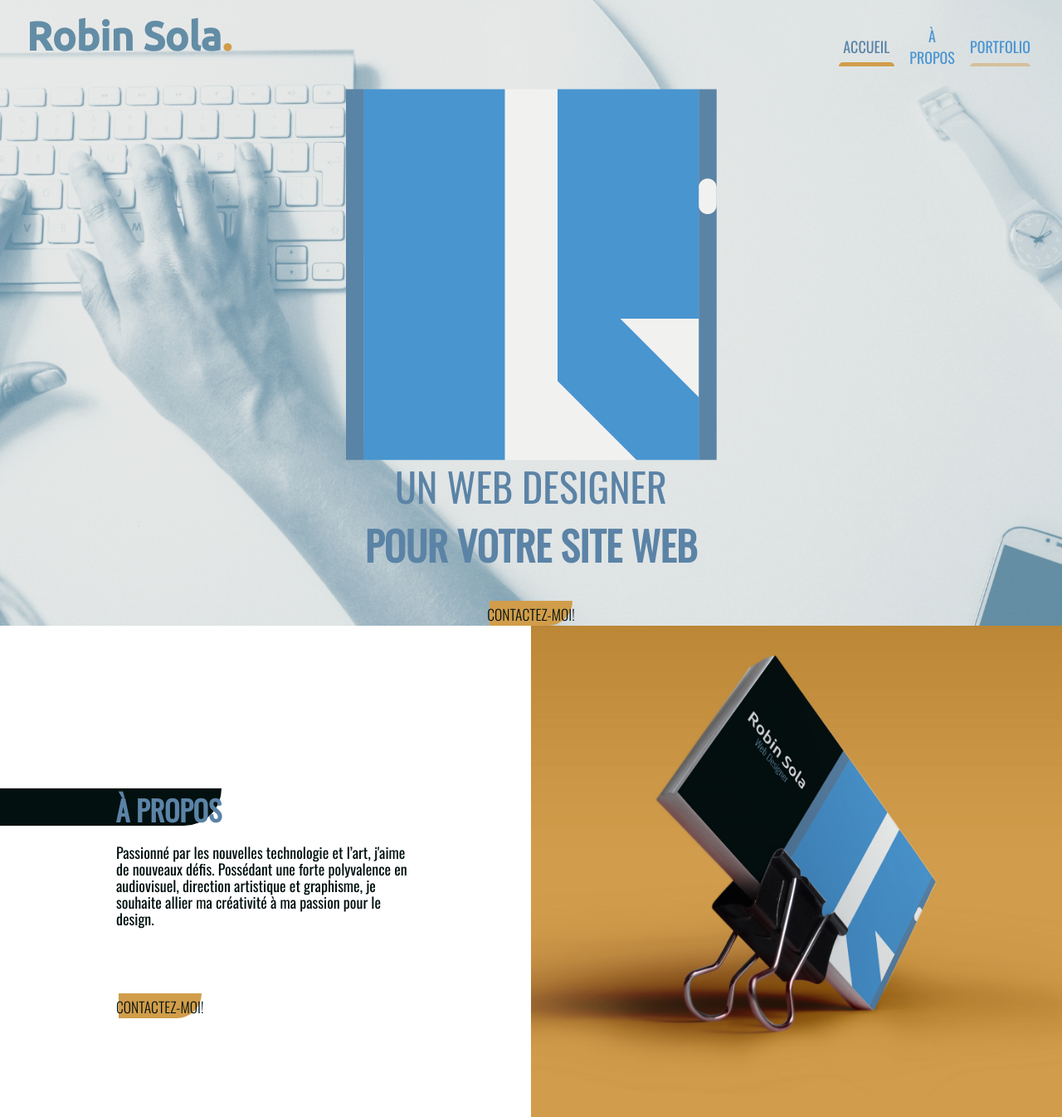
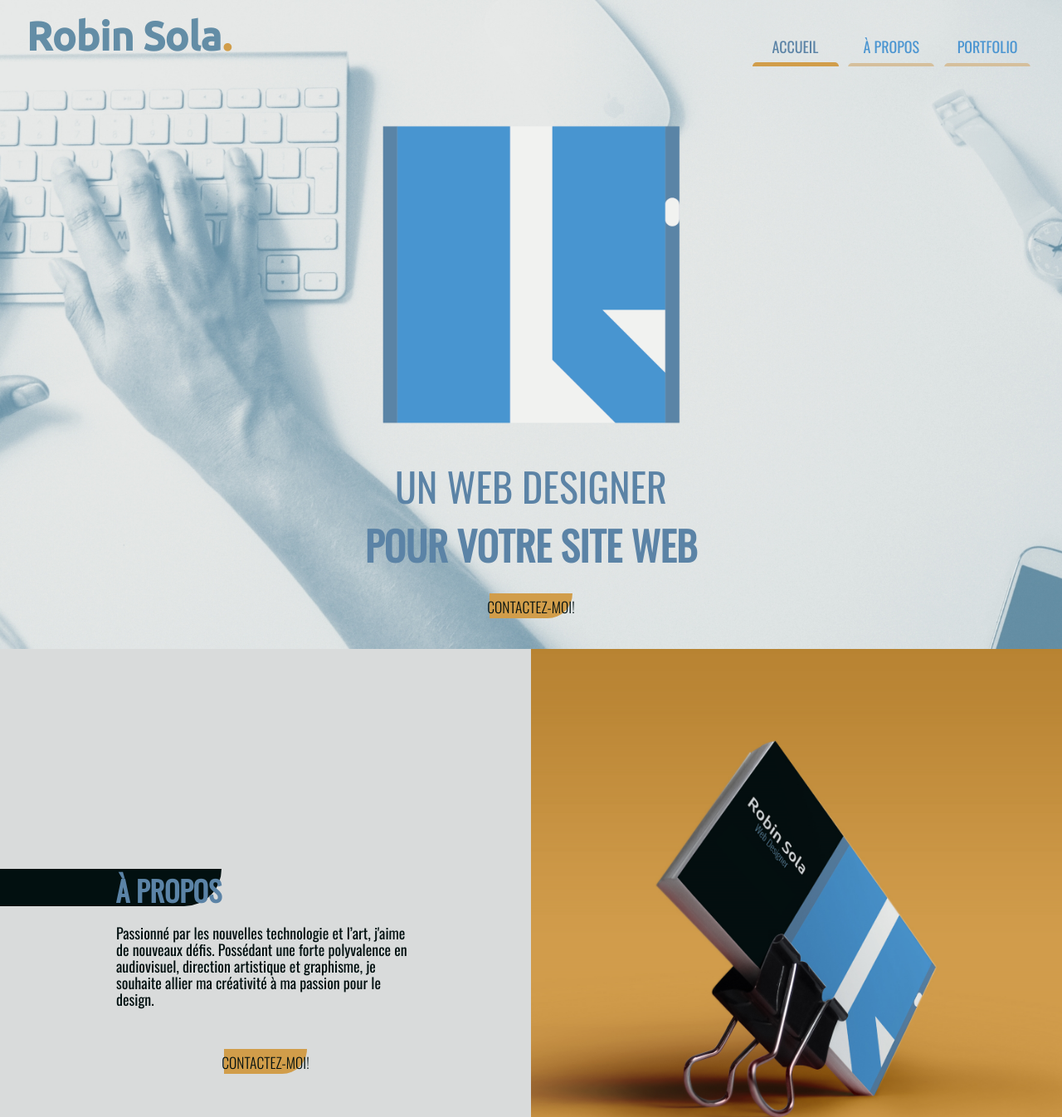
Before and after one commit to DspSola95300/Rdesigner-portfolio, a plain HTML site: page Rdesigner(Portfolio)/index.html in a window 1280 px wide. Shown: the top 1346 px of the page at 83% size. Drawn offline with nearby package versions, Linux system fonts and the light colour scheme.

Commit message:
navbar responcive

```diff
--- a/Rdesigner(Portfolio)/app.js
+++ b/Rdesigner(Portfolio)/app.js
@@ -8,6 +8,31 @@ var indicatorOfSection;
 const navbar = document.querySelector('nav');
 const navBarPos = navbar.getBoundingClientRect();
 const sections = document.querySelectorAll('section');
+
+//resize
+const screenWidth ={small:0, medium:400,large:800};
+let paralaxAbout = "";
+
+window.addEventListener('resize', resizeHandler);
+resizeHandler();
+
+function resizeHandler(){
+    const largeur = window.innerWidth;
+    let size = null;
+
+    for(let s in screenWidth){
+        if(largeur >= screenWidth[s]){
+            size = s;
+        }
+    }
+    console.log(size);
+}
+
+// if(largeur<=991){
+//     console.log("-991px");
+// }else{
+//     console.log("+991px");
+// }
 
 function updateHash(hash){
 
--- a/Rdesigner(Portfolio)/style.css
+++ b/Rdesigner(Portfolio)/style.css
@@ -98,7 +98,7 @@ small{
     color: var(--color4);
     font-size: 1.1rem;
     font-weight: 300;
-    margin: 81px auto  0 0;
+    margin: 10px auto  0 0;
     padding-top: 2px;
     line-height: initial;
     text-overflow: clip;
@@ -183,7 +183,7 @@ header{
 
 nav{
     position: relative;
-    width: 25%;
+    width: 40%;
     height:100%;
     display: flex;
     /* justify-content: flex-end; */
@@ -193,6 +193,10 @@ nav{
     transition: all 1s ease-out;
 
     background-color: rgba(255, 255, 255, 0);
+    /* overflow: hidden; */
+}
+.navbar{
+    white-space: nowrap;
     overflow: hidden;
 }
 
@@ -280,6 +284,10 @@ nav a:hover{
     margin: 0px;
     /* border: 1px red solid; */
 }
+
+#home .button-1{
+    padding: 4rem;
+}
 #anim-logo{
     /*simulation logo*/
     position: relative;
@@ -288,7 +296,8 @@ nav a:hover{
     display: flex;
     top:100px;
     margin: 0px auto;
-    background: url('img/Logo.png');
+    background: url('img/Logo.png') no-repeat;
+    transform: scale(80%);
     z-index:1;
 }
 
@@ -306,12 +315,18 @@ nav a:hover{
     flex-direction: column;
     justify-content: center;
     width: 50%;
-    height: 700px;
+    height: 100vh;
     float: left;
     justify-items: center;
     margin: auto auto;
     padding: 200px 140px;
+    background: var(--color5);
 }
+
+#presentation .button-1{
+    margin: 51px;
+}
+
 h4{
     color: var(--color2);
     font-size: clamp(34px, 8vw, 18px);
@@ -329,7 +344,7 @@ h4{
     left: -283px;
     background-color: var(--color4);
     border-radius: 0 0 122px 0;
-    z-index: -100;
+    z-index: 1;
 }
 .background-mokup {
     object-fit: contain;
@@ -337,7 +352,7 @@ h4{
     height: 100vh;
     /*transform:translateX(0px);*/
     position: relative;
-    top:-46px;
+    /* top:-46px; */
     background: url('img/BackgroundApropos.jpg') no-repeat top center;
     background-size: 150%;
     background-position-x: -50px;
@@ -662,6 +677,7 @@ header{
     }
     #presentation{
         padding: 0;
+        width: 100%;
     }
     .background-mokup{
         position: relative;
```
